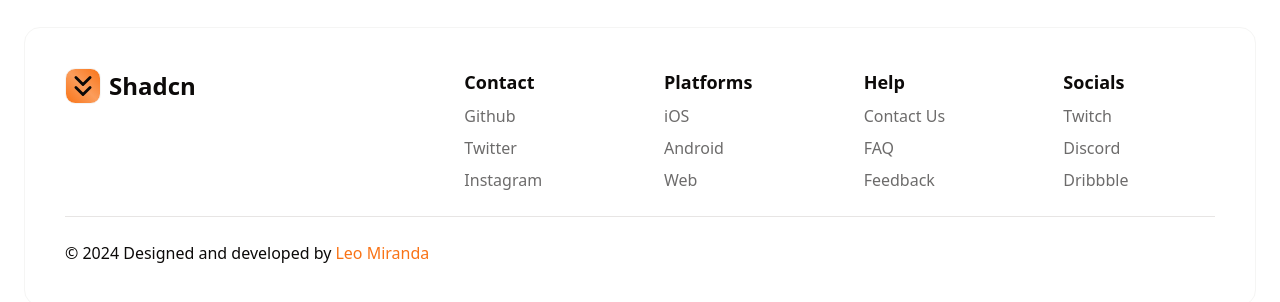
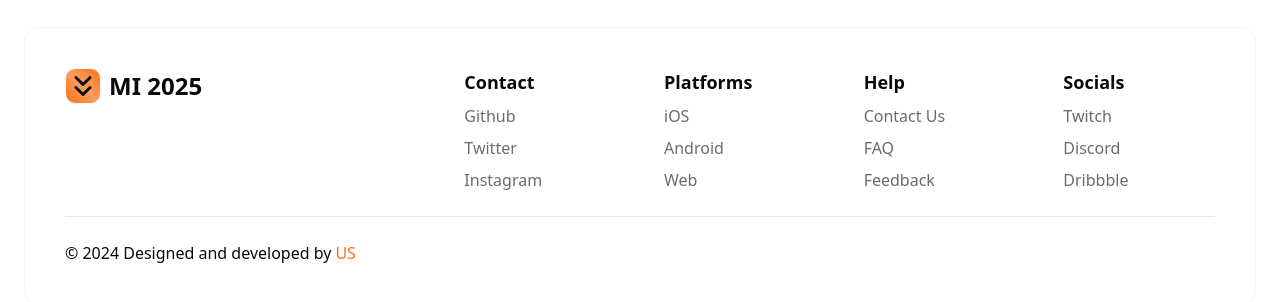
Before and after one commit to Hnzsama/intern-2025, a Next.js app: page / in a window 1280 px wide. Shown: the part 10875-11177 px from the top of the page. Built offline with nearby package versions, Linux system fonts and the light colour scheme.

Commit message:
first commit

```diff
--- a/app/page.tsx
+++ b/app/page.tsx
@@ -6,7 +6,6 @@ import { ActivitiesSection } from "@/components/layout/sections/activities";
 import { FooterSection } from "@/components/layout/sections/footer";
 import { HeroSection } from "@/components/layout/sections/hero";
 import { PricingSection } from "@/components/layout/sections/pricing";
-import { ServicesSection } from "@/components/layout/sections/services";
 import { SponsorsSection } from "@/components/layout/sections/partners";
 import TeamSection from "@/components/layout/sections/member";
 import { TestimonialSection } from "@/components/layout/sections/testimonial";
--- a/components/layout/sections/footer.tsx
+++ b/components/layout/sections/footer.tsx
@@ -11,7 +11,7 @@ export const FooterSection = () => {
             <Link href="#" className="flex font-bold items-center">
               <ChevronsDownIcon className="w-9 h-9 mr-2 bg-gradient-to-tr from-primary via-primary/70 to-primary rounded-lg border border-secondary" />
 
-              <h3 className="text-2xl">Shadcn</h3>
+              <h3 className="text-2xl">MI 2025</h3>
             </Link>
           </div>
 
@@ -106,10 +106,10 @@ export const FooterSection = () => {
             &copy; 2024 Designed and developed by
             <Link
               target="_blank"
-              href="https://github.com/leoMirandaa"
+              href="https://github.com/us"
               className="text-primary transition-all border-primary hover:border-b-2 ml-1"
             >
-              Leo Miranda
+              US
             </Link>
           </h3>
         </section>
```
